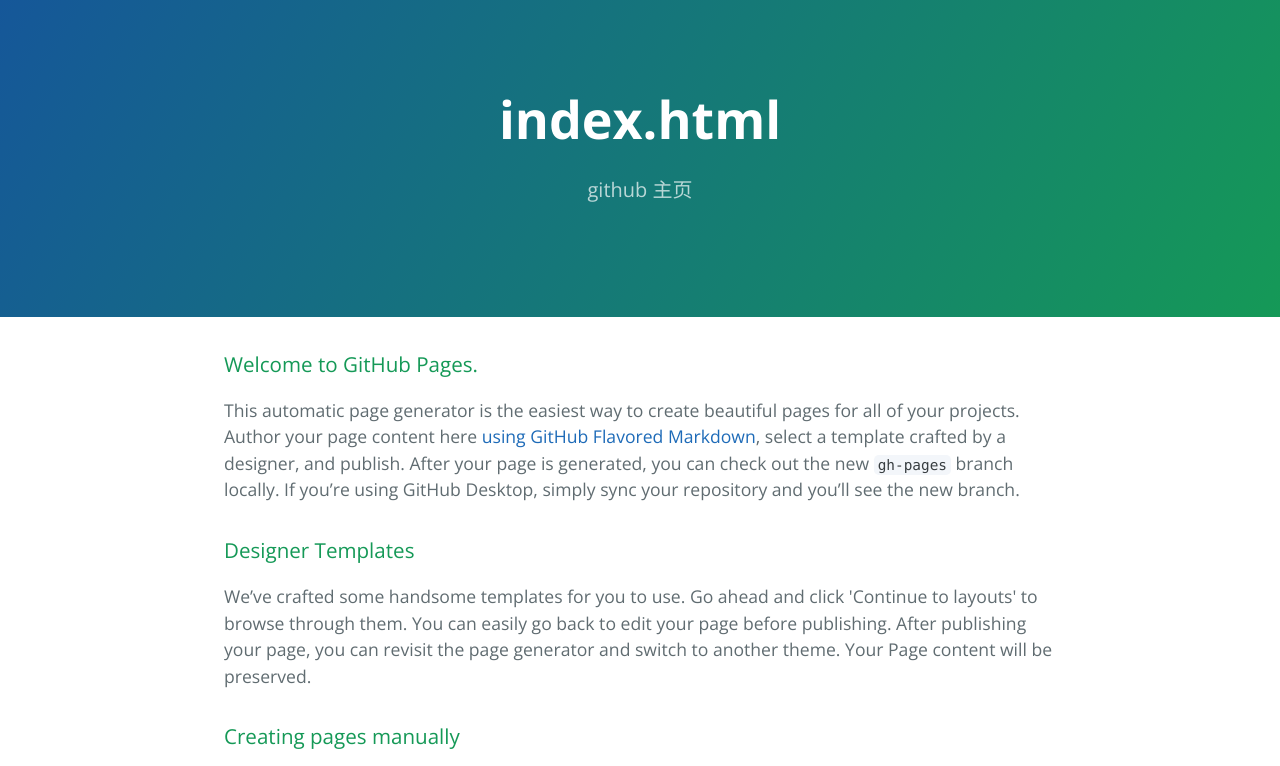
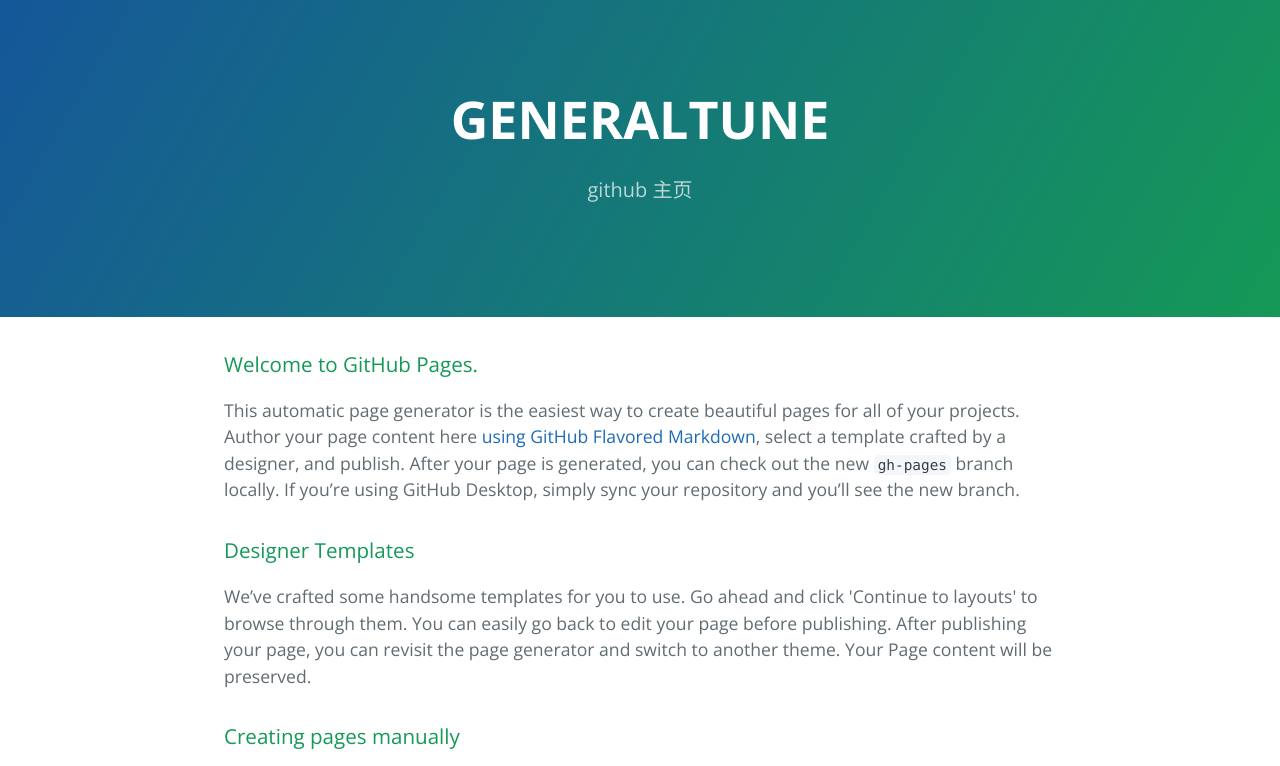
Before and after one commit to GENERALTUNE/GENERALTUNE.github.io, a plain HTML site: page index.html in a window 1280 px wide. Shown: the top 766 px of the page. Drawn offline with nearby package versions, Linux system fonts and the light colour scheme.

Commit message:
Update index.html

```diff
--- a/index.html
+++ b/index.html
@@ -11,7 +11,7 @@
   </head>
   <body>
     <section class="page-header">
-      <h1 class="project-name">index.html</h1>
+      <h1 class="project-name">GENERALTUNE</h1>
       <h2 class="project-tagline">github 主页</h2>
     </section>
 
```
